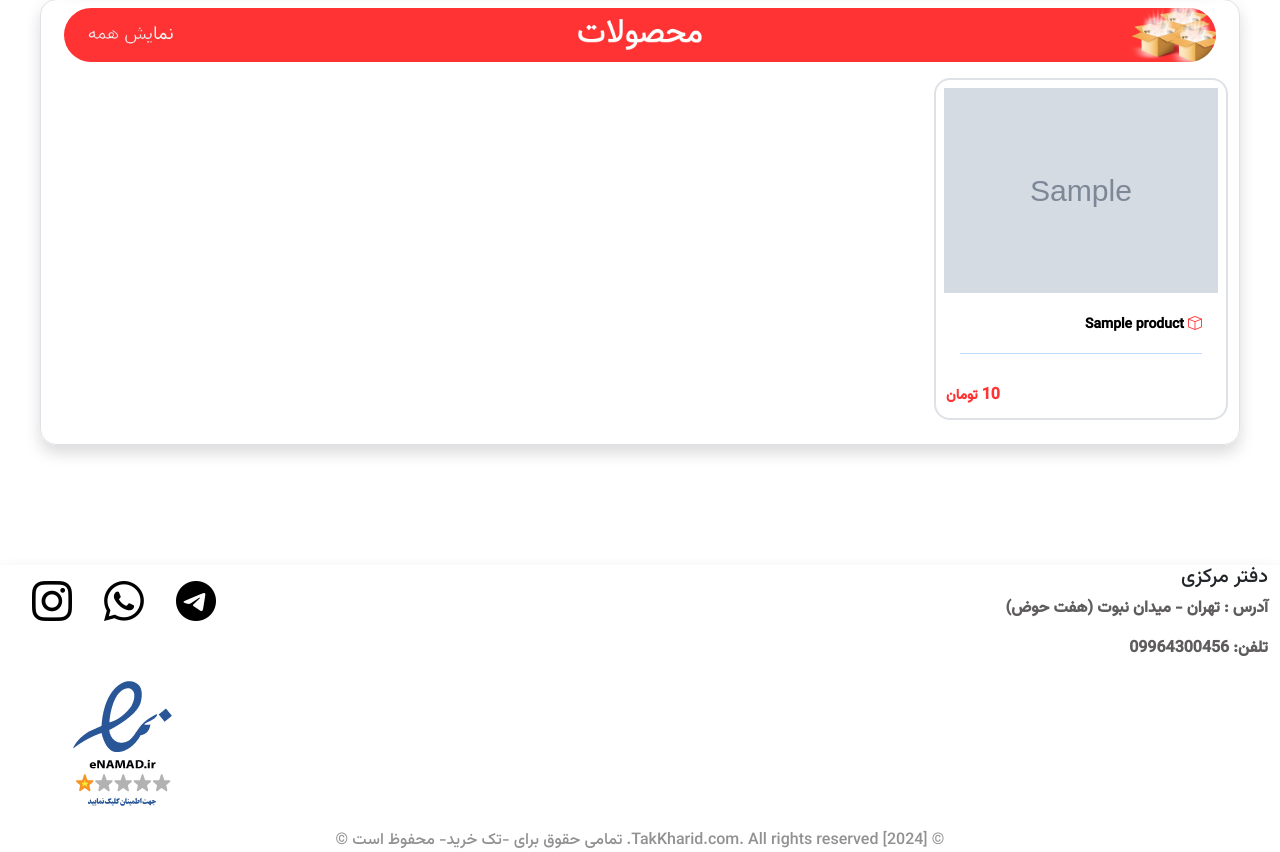
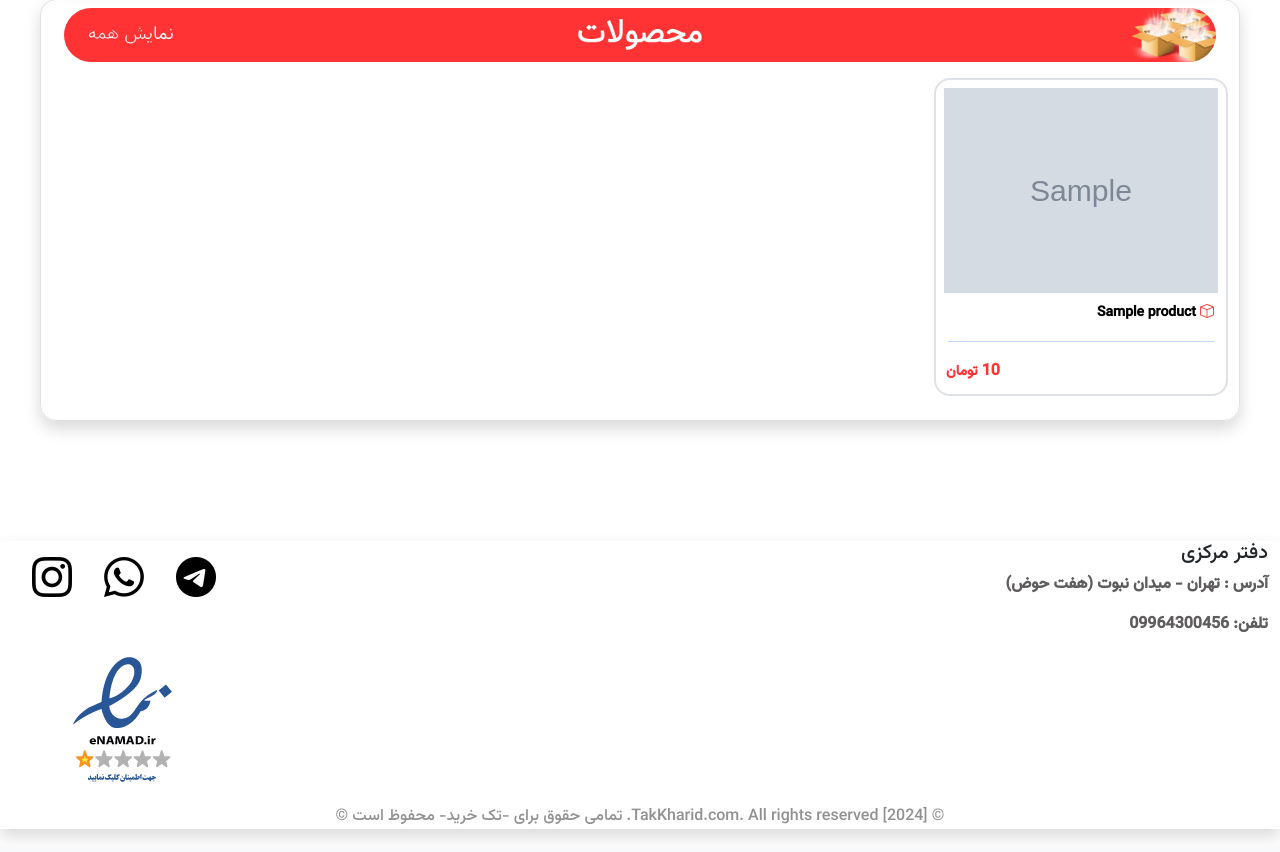
Before and after one commit to kiarashshahedi/OnlineShop-ArvanServer, a Django app: template products/templates/products/home-product-list.html in a window 1280 px wide. Shown: the part 883-1735 px from the top of the page. Run offline with Django 5.2, Linux system fonts and the light colour scheme; the template is opened without the code that fills it: most values are stand-ins (such as "Sample title", 1, 10 or a date in 2020); grey boxes marked "Sample" are stand-in pictures.

Commit message:
box mant

```diff
--- a/products/templates/products/home-product-list.html
+++ b/products/templates/products/home-product-list.html
@@ -132,7 +132,7 @@
         <div class="col-6 col-md-3  border border-2 p-2 rounded-4  mt-3 mb-3 position-relative">
             <a href="{% url 'product_detail' product.pk %}">
                 <img src="{{ product.image.url }}" alt="{{ product.name }}" class="d-block w-100 ">
-                <div class="product-info p-3"> <!-- Added padding to the product info -->
+                <div class="product-info p-1"> <!-- Added padding to the product info -->
                     <p class="text-black text-start fw-bold mt-1">
                        <small>
                            <span class="bi bi-box text-color1 text-start me-1 "></span>{{ product.name }}
```
